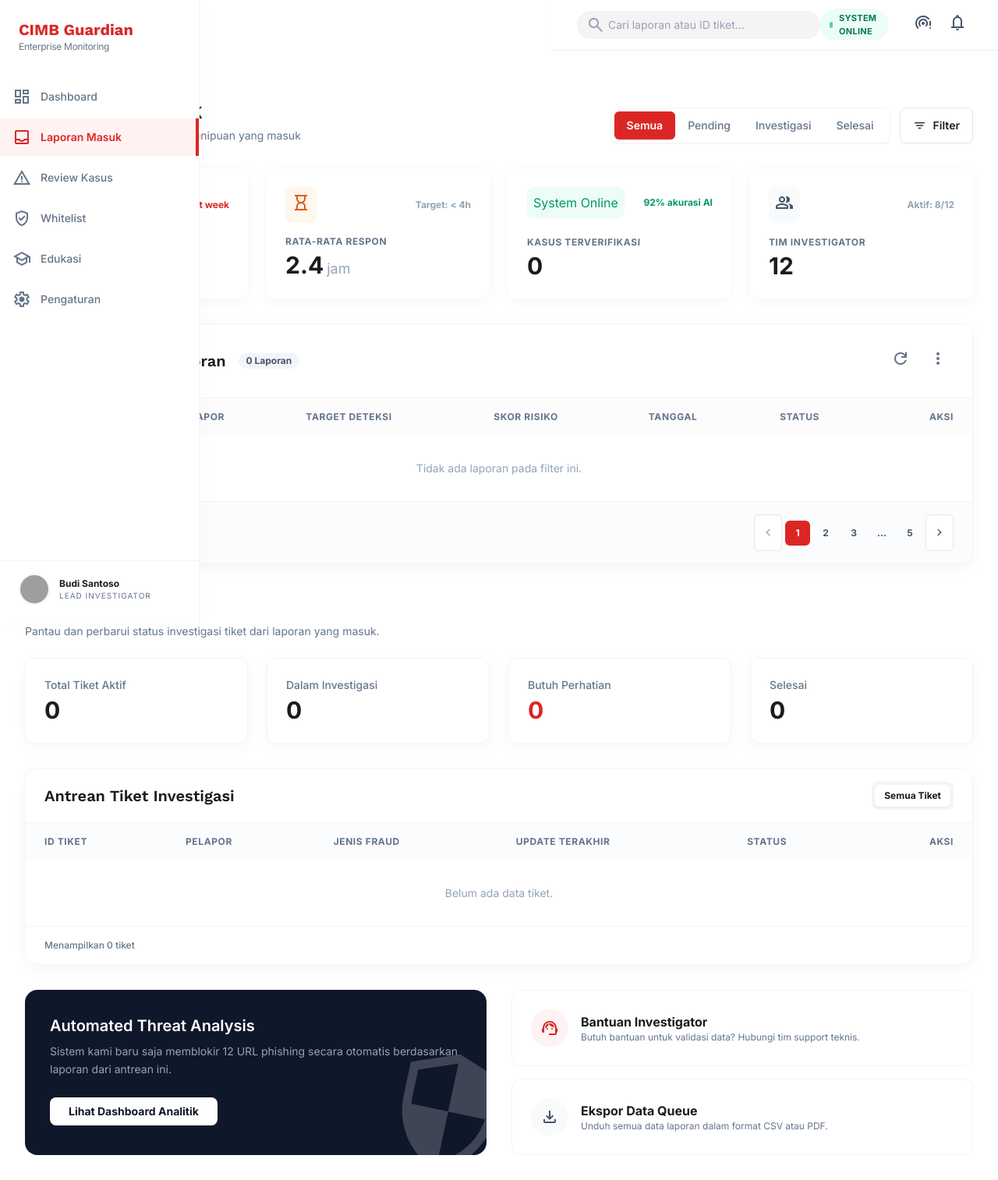
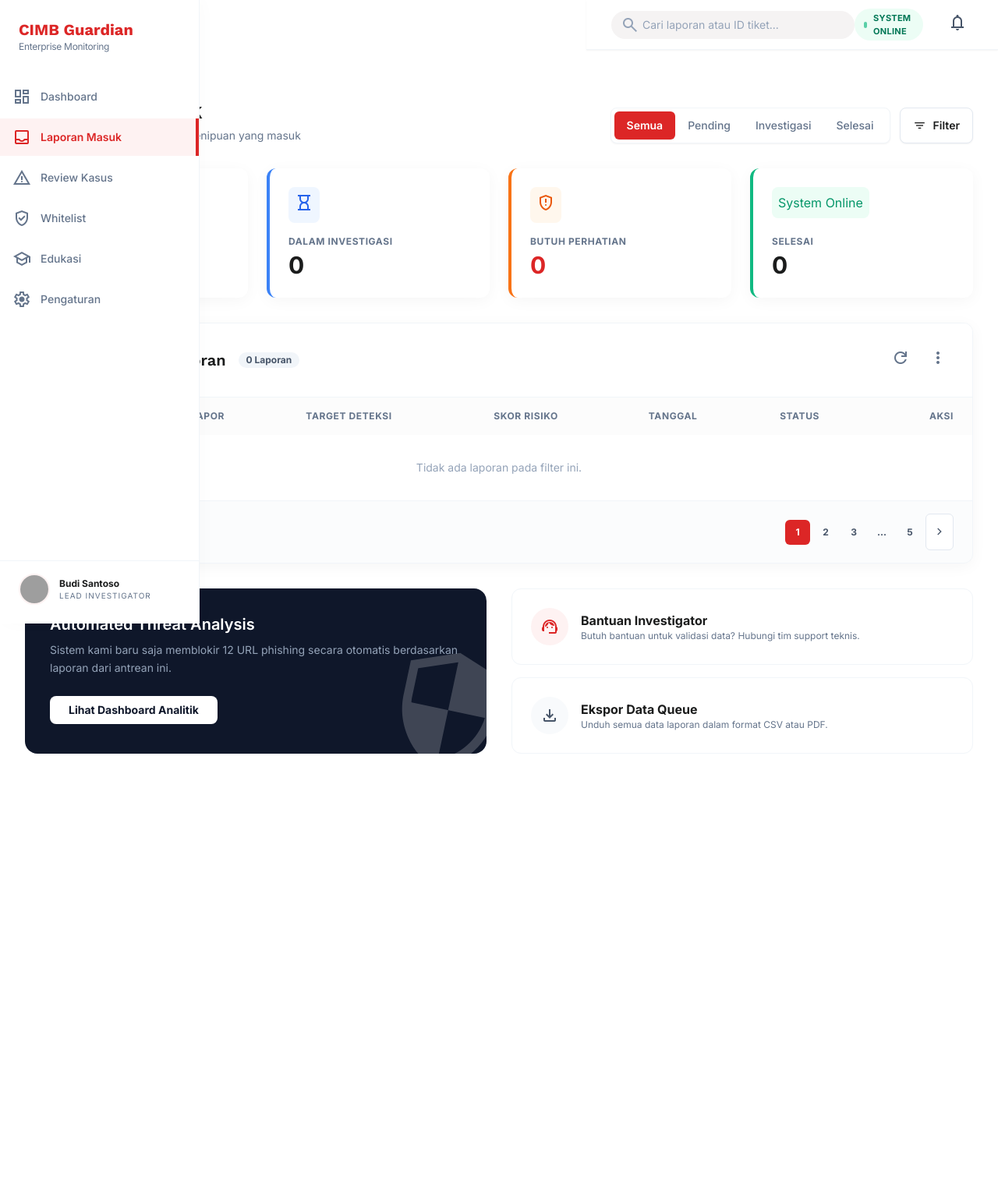
Before and after one commit to dzakyalam/capstoneproject-b3-kelompok2, a Flask app: page /admin/reports-queue in a window 1280 px wide. Shown: the whole page at 78% size. After the commit the page ends 967 px from the top, so only its background shows below. Run offline with Flask 3, Linux system fonts and the light colour scheme; a user stored in the database is signed in; data that the repository does not hold is empty; some libraries are stand-ins or nearby versions; grey boxes are pictures that could not be loaded.

Commit message:
fix: gabung tabel manajemen tiket, hapus icon radar, dan sinkronisasi statistik atas

```diff
--- a/templates/admin/reports-queue.html
+++ b/templates/admin/reports-queue.html
@@ -99,9 +99,7 @@
                 <span class="text-[11px] font-bold text-emerald-700 tracking-wide">SYSTEM ONLINE</span>
             </div>
             <div class="flex items-center gap-1">
-    <button class="hover:bg-slate-100 rounded-full p-2 transition-colors text-slate-600">
-        <span class="material-symbols-outlined">wifi_tethering_error</span>
-    </button>
+
 
     <!-- Notifikasi Admin -->
     <div class="relative">
@@ -182,44 +180,47 @@
 
             <!-- ====== STATS CARDS ====== -->
             <div class="grid grid-cols-1 md:grid-cols-4 gap-6 mb-8">
+                <!-- Kotak 1: Total Tiket Aktif -->
                 <div class="bg-white p-6 rounded-xl shadow-[0px_4px_20px_rgba(0,0,0,0.04)] flex flex-col justify-between border-l-4 border-red-600">
                     <div class="flex items-center justify-between mb-4">
-                        <span class="p-2 bg-red-50 text-red-600 rounded-lg"><span class="material-symbols-outlined">report</span></span>
-                        <span class="text-xs font-bold text-red-600">+12% vs last week</span>
+                        <span class="p-2 bg-red-50 text-red-600 rounded-lg"><span class="material-symbols-outlined">confirmation_number</span></span>
                     </div>
                     <div>
-                        <p class="text-slate-500 text-xs font-bold tracking-wider uppercase">Laporan Hari Ini</p>
-                        <h3 id="queue-total-today" class="text-3xl font-bold mt-1">0</h3>
+                        <p class="text-slate-500 text-xs font-bold tracking-wider uppercase">Total Tiket Aktif</p>
+                        <h3 id="ticket-total-count" class="text-3xl font-bold mt-1">0</h3>
                     </div>
                 </div>
-                <div class="bg-white p-6 rounded-xl shadow-[0px_4px_20px_rgba(0,0,0,0.04)] flex flex-col justify-between">
+
+                <!-- Kotak 2: Dalam Investigasi -->
+                <div class="bg-white p-6 rounded-xl shadow-[0px_4px_20px_rgba(0,0,0,0.04)] flex flex-col justify-between border-l-4 border-blue-500">
                     <div class="flex items-center justify-between mb-4">
-                        <span class="p-2 bg-orange-50 text-orange-600 rounded-lg"><span class="material-symbols-outlined">hourglass_empty</span></span>
-                        <span class="text-xs font-bold text-slate-400">Target: &lt; 4h</span>
+                        <span class="p-2 bg-blue-50 text-blue-600 rounded-lg"><span class="material-symbols-outlined">hourglass_empty</span></span>
                     </div>
                     <div>
-                        <p class="text-slate-500 text-xs font-bold tracking-wider uppercase">Rata-rata Respon</p>
-                        <h3 class="text-3xl font-bold mt-1">2.4<span class="text-lg font-normal text-slate-400 ml-1">jam</span></h3>
+                        <p class="text-slate-500 text-xs font-bold tracking-wider uppercase">Dalam Investigasi</p>
+                        <h3 id="ticket-investigation-count" class="text-3xl font-bold mt-1">0</h3>
                     </div>
                 </div>
-                <div class="bg-white p-6 rounded-xl shadow-[0px_4px_20px_rgba(0,0,0,0.04)] flex flex-col justify-between">
+
+                <!-- Kotak 3: Butuh Perhatian -->
+                <div class="bg-white p-6 rounded-xl shadow-[0px_4px_20px_rgba(0,0,0,0.04)] flex flex-col justify-between border-l-4 border-orange-500">
+                    <div class="flex items-center justify-between mb-4">
+                        <span class="p-2 bg-orange-50 text-orange-600 rounded-lg"><span class="material-symbols-outlined">gpp_maybe</span></span>
+                    </div>
+                    <div>
+                        <p class="text-slate-500 text-xs font-bold tracking-wider uppercase">Butuh Perhatian</p>
+                        <h3 id="ticket-attention-count" class="text-3xl font-bold text-red-600 mt-1">0</h3>
+                    </div>
+                </div>
+
+                <!-- Kotak 4: Selesai -->
+                <div class="bg-white p-6 rounded-xl shadow-[0px_4px_20px_rgba(0,0,0,0.04)] flex flex-col justify-between border-l-4 border-emerald-500">
                     <div class="flex items-center justify-between mb-4">
                         <span class="p-2 bg-emerald-50 text-emerald-600 rounded-lg"><span class="material-symbols-outlined">verified</span></span>
-                        <span class="text-xs font-bold text-emerald-600">92% akurasi AI</span>
                     </div>
                     <div>
-                        <p class="text-slate-500 text-xs font-bold tracking-wider uppercase">Kasus Terverifikasi</p>
-                        <h3 id="queue-verified-count" class="text-3xl font-bold mt-1">0</h3>
-                    </div>
-                </div>
-                <div class="bg-white p-6 rounded-xl shadow-[0px_4px_20px_rgba(0,0,0,0.04)] flex flex-col justify-between">
-                    <div class="flex items-center justify-between mb-4">
-                        <span class="p-2 bg-slate-50 text-slate-600 rounded-lg"><span class="material-symbols-outlined">group</span></span>
-                        <span class="text-xs font-bold text-slate-400">Aktif: 8/12</span>
-                    </div>
-                    <div>
-                        <p class="text-slate-500 text-xs font-bold tracking-wider uppercase">Tim Investigator</p>
-                        <h3 class="text-3xl font-bold mt-1">12</h3>
+                        <p class="text-slate-500 text-xs font-bold tracking-wider uppercase">Selesai</p>
+                        <h3 id="ticket-done-count" class="text-3xl font-bold mt-1">0</h3>
                     </div>
                 </div>
             </div>
@@ -272,9 +273,7 @@
     Menampilkan 0 laporan
 </span>
                     <div class="flex items-center gap-1">
-                        <button class="p-2 border border-slate-200 bg-white rounded-md text-slate-400 cursor-not-allowed">
-                            <span class="material-symbols-outlined text-lg">chevron_left</span>
-                        </button>
+
                         <button class="w-8 h-8 flex items-center justify-center bg-red-600 text-white text-xs font-bold rounded-md">1</button>
                         <button class="w-8 h-8 flex items-center justify-center hover:bg-slate-100 text-slate-600 text-xs font-bold rounded-md">2</button>
                         <button class="w-8 h-8 flex items-center justify-center hover:bg-slate-100 text-slate-600 text-xs font-bold rounded-md">3</button>
@@ -287,7 +286,7 @@
                 </div>
             </div>
 <!-- ====== MANAJEMEN TIKET DIGABUNG KE LAPORAN MASUK ====== -->
-<section class="mt-10">
+<!-- <section class="mt-10">
     <div class="mb-6">
         <h3 class="text-2xl font-bold text-on-surface font-h1">
             Manajemen Tiket
@@ -295,31 +294,11 @@
         <p class="text-slate-500 text-sm mt-1">
             Pantau dan perbarui status investigasi tiket dari laporan yang masuk.
         </p>
-    </div>
+    </div> -->
 
-    <div class="grid grid-cols-2 md:grid-cols-4 gap-6 mb-8">
-        <div class="bg-white p-6 rounded-xl shadow-[0px_4px_20px_rgba(0,0,0,0.04)] border border-slate-100">
-            <p class="text-sm font-medium text-slate-500 mb-1">Total Tiket Aktif</p>
-            <h3 id="ticket-total-count" class="text-3xl font-bold text-on-surface">0</h3>
-        </div>
+    <!-- Kotak grid 2x2 lama di sini sudah dihapus bersih -->
 
-        <div class="bg-white p-6 rounded-xl shadow-[0px_4px_20px_rgba(0,0,0,0.04)] border border-slate-100">
-            <p class="text-sm font-medium text-slate-500 mb-1">Dalam Investigasi</p>
-            <h3 id="ticket-investigation-count" class="text-3xl font-bold text-on-surface">0</h3>
-        </div>
-
-        <div class="bg-white p-6 rounded-xl shadow-[0px_4px_20px_rgba(0,0,0,0.04)] border border-slate-100">
-            <p class="text-sm font-medium text-slate-500 mb-1">Butuh Perhatian</p>
-            <h3 id="ticket-attention-count" class="text-3xl font-bold text-red-600">0</h3>
-        </div>
-
-        <div class="bg-white p-6 rounded-xl shadow-[0px_4px_20px_rgba(0,0,0,0.04)] border border-slate-100">
-            <p class="text-sm font-medium text-slate-500 mb-1">Selesai</p>
-            <h3 id="ticket-done-count" class="text-3xl font-bold text-on-surface">0</h3>
-        </div>
-    </div>
-
-<div class="bg-white rounded-2xl shadow-[0px_4px_20px_rgba(0,0,0,0.04)] border border-slate-100 overflow-hidden">
+<!-- <div class="bg-white rounded-2xl shadow-[0px_4px_20px_rgba(0,0,0,0.04)] border border-slate-100 overflow-hidden">
     <div class="px-6 py-4 border-b border-slate-100 flex items-center justify-between">
         <h3 class="text-xl font-semibold font-h3">
             Antrean Tiket Investigasi
@@ -361,7 +340,7 @@
         </p>
     </div>
 </div>
-</section>
+</section> -->
             <!-- ====== BOTTOM CARDS ====== -->
             <div class="mt-8 grid grid-cols-1 md:grid-cols-2 gap-8">
                 <div class="bg-slate-900 text-white p-8 rounded-2xl relative overflow-hidden">
@@ -577,6 +556,7 @@ if (!filtered.length) {
     }
 
     function renderTicketManagement() {
+        return;
     const tbody = document.getElementById('ticket-management-body');
     const totalCount = document.getElementById('ticket-total-count');
     const investigationCount = document.getElementById('ticket-investigation-count');
```
